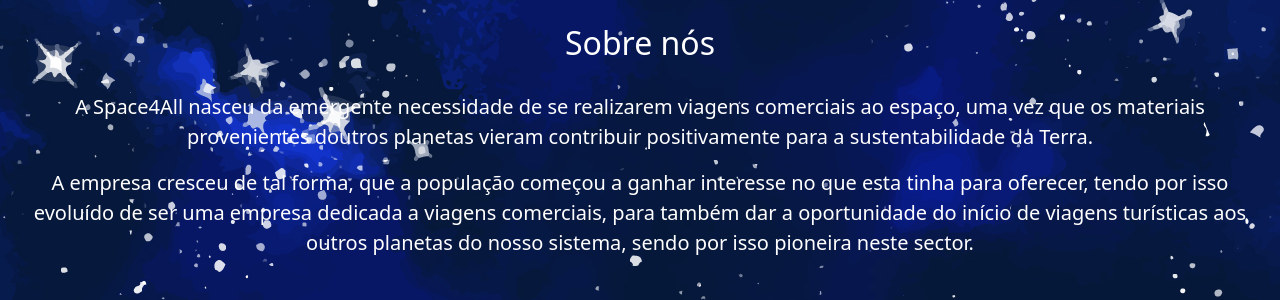
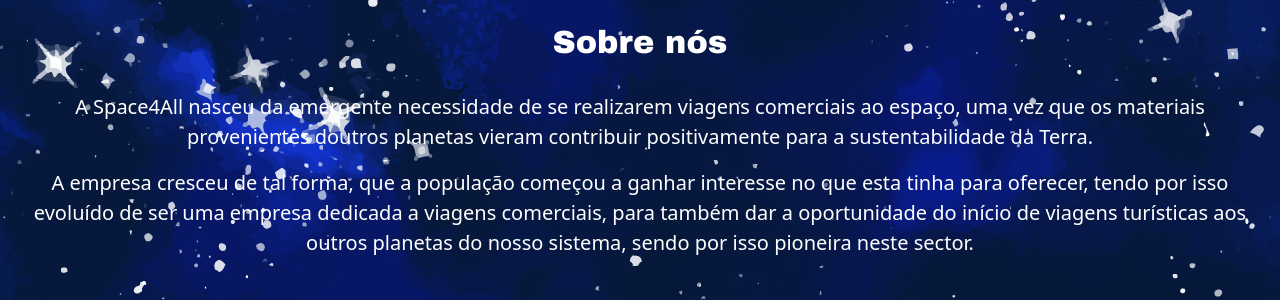
Before and after one commit to SalvadorD18/DIAM-Space4All, a Django app: page /about-us in a window 1280 px wide. Shown: the part 85-385 px from the top of the page. Run offline with Django 4.2, Linux system fonts and the light colour scheme; some libraries are stand-ins or nearby versions.

Commit message:
font-family: 'Arial Black'

```diff
--- a/Space4All/space_trip/templates/space_trip/about-us.html
+++ b/Space4All/space_trip/templates/space_trip/about-us.html
@@ -7,7 +7,7 @@
 {% block body %}
 
     <br>
-    <h2 style="color: white; text-align: center">Sobre nós</h2>
+    <h2 style="color: white; text-align: center; font-family: 'Arial Black'">Sobre nós</h2>
 
     <figure class="text-center" style="margin: 30px 20px 10px 20px">
         <p class="lead" style="color: white">A Space4All nasceu da emergente necessidade de se realizarem viagens comerciais ao espaço, uma vez que os materiais provenientes doutros planetas vieram contribuir positivamente para a sustentabilidade da Terra.</p>
--- a/Space4All/space_trip/templates/space_trip/gallery.html
+++ b/Space4All/space_trip/templates/space_trip/gallery.html
@@ -6,6 +6,9 @@
 
 {% block body %}
 
+    <br>
+    <h2 style="color: white; text-align: center; font-family: 'Arial Black'">Galeria</h2>
+
 {% endblock %}
 
 {% block planetSlider %}
--- a/Space4All/space_trip/templates/space_trip/planets.html
+++ b/Space4All/space_trip/templates/space_trip/planets.html
@@ -6,7 +6,11 @@
 
 {% block body %}
 
+    <br>
+    <h2 style="color: white; text-align: center; font-family: 'Arial Black'">Destinos</h2>
+
 {% endblock %}
+
 
 {% block planetSlider %}
 
--- a/Space4All/space_trip/templates/space_trip/promotions.html
+++ b/Space4All/space_trip/templates/space_trip/promotions.html
@@ -6,6 +6,9 @@
 
 {% block body %}
 
+    <br>
+    <h2 style="color: white; text-align: center; font-family: 'Arial Black'">Promoções</h2>
+
 {% endblock %}
 
 {% block planetSlider %}
```
